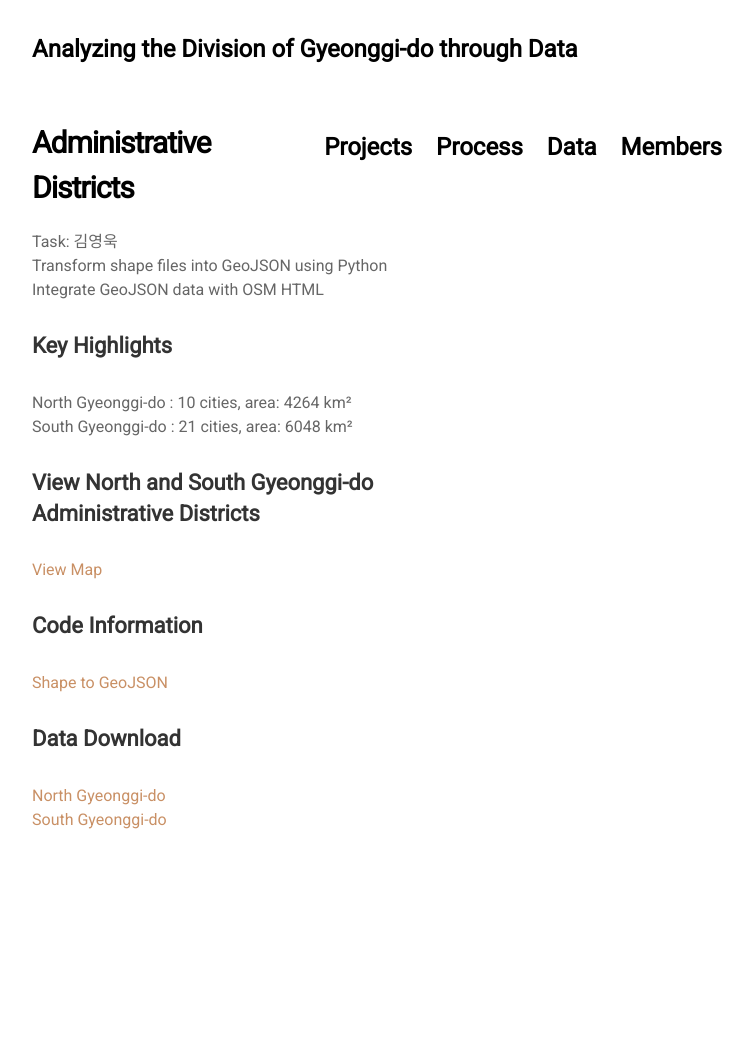
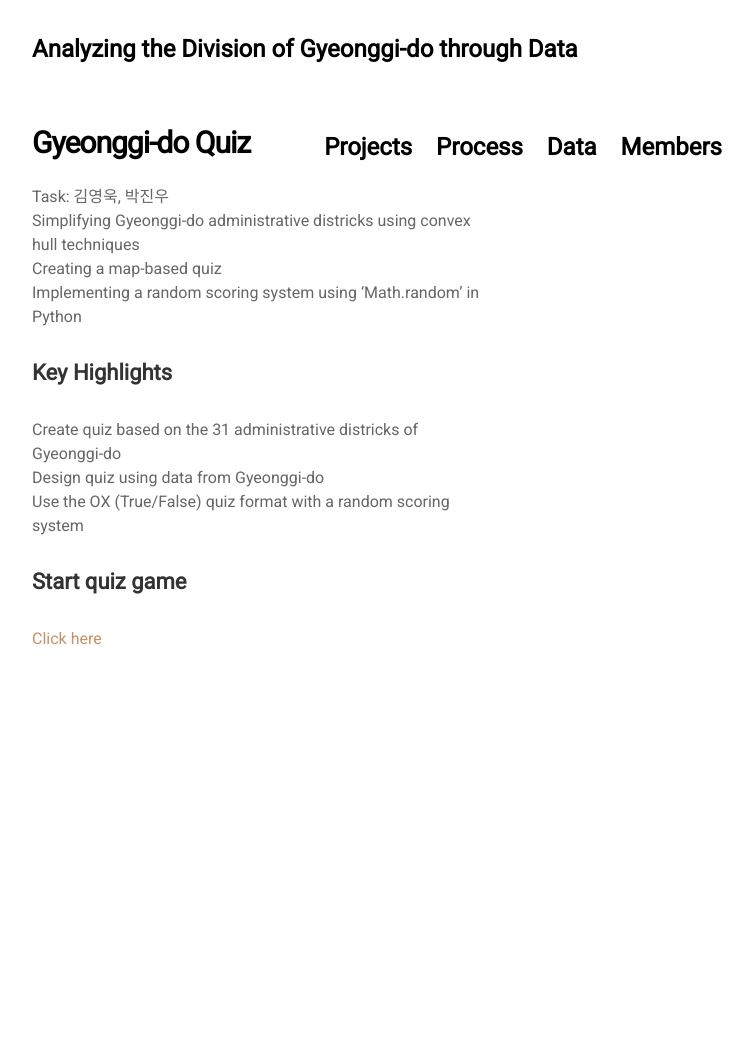
Before and after one commit to jinuew/SICM2002-6, a Jekyll site: the page built from projects/proj-6.md, in a window 1280 px wide. Shown: the whole page, without its empty margins (263-1016 px from the left). Built offline with Jekyll 4.4.1, drawn with Linux system fonts in a browser that asks for light colours; nearby versions of some CDN libraries; our own code applies the rules of GitHub Pages for plain Markdown files; after the commit the page ends 900 px from its top, so only the background shows below that.

Commit message:
Update proj-6.md

```diff
--- a/projects/proj-6.md
+++ b/projects/proj-6.md
@@ -1,21 +1,15 @@
-# Administrative Districts
+# Gyeonggi-do Quiz
 
-Task: 김영욱<br>
-Transform shape files into GeoJSON using Python<br>
-Integrate GeoJSON data with OSM HTML<br>
+Task: 김영욱, 박진우<br>
+Simplifying Gyeonggi-do administrative districks using convex hull techniques<br>
+Creating a map-based quiz<br>
+Implementing a random scoring system using 'Math.random' in Python
 
 #### Key Highlights
 
-North Gyeonggi-do : 10 cities, area: 4264 km²<br>
-South Gyeonggi-do : 21 cities, area: 6048 km²
+Create quiz based on the 31 administrative districks of Gyeonggi-do<br>
+Design quiz using data from Gyeonggi-do<br>
+Use the OX (True/False) quiz format with a random scoring system
 
-#### View North and South Gyeonggi-do Administrative Districts
-[View Map](https://jinuew.github.io/sicm2002-6/assets/경기도지도.html)
-
-#### Code Information
-[Shape to GeoJSON](https://github.com/jinuew/sicm2002-6/blob/main/assets/Code/Shape_to_GeoJSON.ipynb)
-
-
-#### Data Download
-[North Gyeonggi-do](https://github.com/jinuew/sicm2002-6/raw/main/assets/Data/경기북도4326.zip)<br>
-[South Gyeonggi-do](https://github.com/jinuew/sicm2002-6/raw/main/assets/Data/경기남도4326.zip)
+#### Start quiz game
+[Click here](https://jinuew.github.io/sicm2002-6/assets/quiz.html)
```
